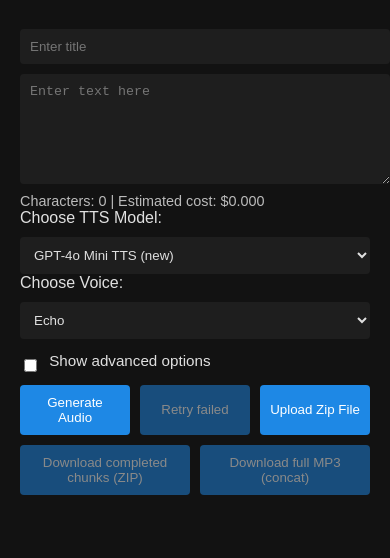
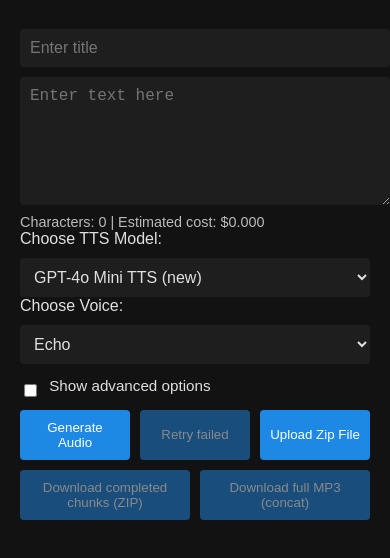
Before and after one commit to starfox1230/TTS, a website: page index.html in a window 390 px wide. Shown: the part 156-714 px from the top of the page. Drawn offline with nearby package versions, Linux system fonts and the light colour scheme; no server answers.

Commit message:
Prevent iPhone input focus zoom

```diff
--- a/index.html
+++ b/index.html
@@ -8,7 +8,7 @@
     body { background-color: #121212; color: #e0e0e0; font-family: Arial, sans-serif; margin: 0; padding: 20px; }
     .container { max-width: 900px; margin: auto; }
     input, textarea, button, select { width: 100%; padding: 10px; margin-top: 10px; border: none; border-radius: 4px; }
-    input, textarea, select { background: #1e1e1e; color: #e0e0e0; }
+    input, textarea, select { background: #1e1e1e; color: #e0e0e0; font-size: 16px; }
     button { background: #1e88e5; color: #fff; cursor: pointer; }
     button:hover { background: #1565c0; }
     button:disabled { opacity: 0.5; cursor: not-allowed; }
```
